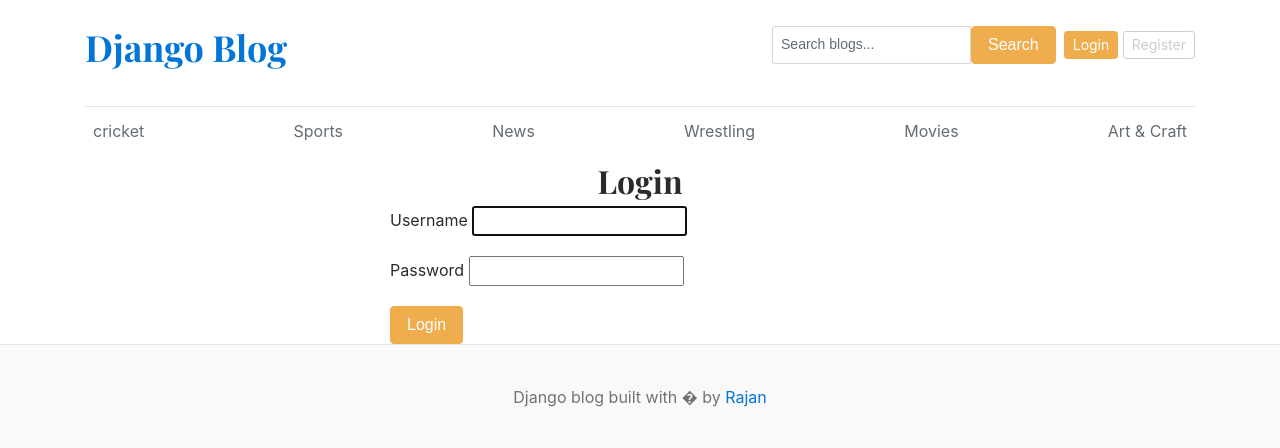
After one commit to Rajan-alt-cloud/django-blog, a Django app: page /login/ in a window 1280 px wide. The commit adds this page. Shown: the top 448 px of the page. Run offline with Django 5.2, Linux system fonts and the light colour scheme; data comes from the database, SQL or seed files in the repository; both versions use the stored data as it was after the commit.

Commit message:
registration and login functionality

```diff
--- a/pb_main/urls.py
+++ b/pb_main/urls.py
@@ -27,4 +27,8 @@ urlpatterns = [
     path('category/', include('blogs.urls')),
     path('blog/<slug:slug>/', blog_views.blogs, name='blogs'),
     path('blogs/search/', blog_views.search, name='search'),
+    path('register', views.register),
+    path('register/', views.register, name='register'),
+    path('login/', views.login_view, name='login'),
+    path('logout/', views.logout_view, name='logout'),
 ] + static(settings.MEDIA_URL, document_root=settings.MEDIA_ROOT)
--- a/pb_main/views.py
+++ b/pb_main/views.py
@@ -1,8 +1,12 @@
-from django.shortcuts import render
+from django.shortcuts import redirect, render
 from django.templatetags.static import static
 
 from blogs.models import Category, Blog
 from assignments.models import About, SocialLink
+from .forms import RegistrationForm
+from django.contrib.auth.forms import AuthenticationForm
+from django.contrib.auth import authenticate, login, logout
+from django.contrib import messages
 
 
 def home(request):
@@ -43,3 +47,50 @@ def home(request):
         "SocialLink": social_links,
     }
     return render(request, "home.html", context)
+
+
+def register(request):
+    if request.method == 'POST':
+        form = RegistrationForm(request.POST)
+        if form.is_valid():
+            form.save()
+            return redirect('register')  # Redirect to the same page or any other page after successful registration
+        else:
+            print(form.errors)  # Print form errors to the console for debugging
+    else:
+        form = RegistrationForm()
+    context ={
+        'form': form,
+    }
+    return render(request, 'register.html',context)
+
+def login_view(request):
+    if request.user.is_authenticated:
+        return redirect('home')
+
+    form = AuthenticationForm(request, data=request.POST or None)
+
+    if request.method == 'POST':
+        if form.is_valid():
+            username = form.cleaned_data.get('username')
+            password = form.cleaned_data.get('password')
+
+            user = authenticate(request, username=username, password=password)
+            if user is not None:
+                login(request, user)
+                messages.success(request, 'You are now logged in.')
+                return redirect('home')
+
+            messages.error(request, 'Invalid username or password.')
+
+    context = {
+        'form': form,
+    }
+
+    return render(request, 'login.html', context)
+
+
+def logout_view(request):
+    logout(request)
+    messages.success(request, 'You are now logged out.')
+    return redirect('home')
--- a/templates/base.html
+++ b/templates/base.html
@@ -27,11 +27,26 @@
                 </div>
               </div>
             </form>
-            <a class="btn btn-sm btn-warning" href="#">Login</a> &nbsp;
-            <a class="btn btn-sm btn-outline-secondary" href="#">Register</a>
+            {% if user.is_authenticated %}
+            <span class="small text-muted mr-2">Hi, {{ user.username }}</span>
+            <a class="btn btn-sm btn-outline-secondary" href="{% url 'logout' %}">Logout</a>
+            {% else %}
+            <a class="btn btn-sm btn-warning" href="{% url 'login' %}">Login</a> &nbsp;
+            <a class="btn btn-sm btn-outline-secondary" href="{% url 'register' %}">Register</a>
+            {% endif %}
           </div>
         </div>
       </header>
+
+      {% if messages %}
+      <div class="mt-2">
+        {% for message in messages %}
+        <div class="alert alert-{{ message.tags|default:'info' }}" role="alert">
+          {{ message }}
+        </div>
+        {% endfor %}
+      </div>
+      {% endif %}
 
       <div class="nav-scroller py-1 mb-2">
         <nav class="nav d-flex justify-content-between">
--- /dev/null
+++ b/templates/login.html
@@ -0,0 +1,30 @@
+{% extends 'base.html' %}
+
+{% block content %}
+<h2 class="text-center">Login</h2>
+<form action="{% url 'login' %}" method="post" style="width: 500px; margin: auto;">
+        {% csrf_token %}
+
+        {% if form.non_field_errors %}
+            <div class="alert alert-danger">{{ form.non_field_errors }}</div>
+        {% endif %}
+
+        <div class="form-group">
+            <label for="id_username">Username</label>
+            {{ form.username }}
+            {% if form.username.errors %}
+                <small class="text-danger">{{ form.username.errors|striptags }}</small>
+            {% endif %}
+        </div>
+
+        <div class="form-group">
+            <label for="id_password">Password</label>
+            {{ form.password }}
+            {% if form.password.errors %}
+                <small class="text-danger">{{ form.password.errors|striptags }}</small>
+            {% endif %}
+        </div>
+
+        <button type="submit" class="btn btn-warning">Login</button>
+</form>
+{% endblock %}
--- a/templates/search_results.html
+++ b/templates/search_results.html
@@ -4,10 +4,10 @@
 <div class="container mt-5">
     <h2>Search Results for "{{ keyword }}"</h2>
 
-    {% if posts %}
+    {% if blogs %}
         <div class="row">
             <div class="col-md-8">
-                {% for post in posts %}
+                {% for post in blogs %}
                     <div class="card mb-3 border-0">
                         <div class="card-body">
                             <h3><a href="{% url 'blogs' post.slug %}" class="text-dark">{{ post.title }}</a></h3>
```
Also changed, not shown: blogs/views.py (+10 -3 lines), pb_main/forms.py (added, +7 -0 lines), pb_main/settings.py (+4 -13 lines), templates/register.html (added, +15 -0 lines), db.sqlite3.
